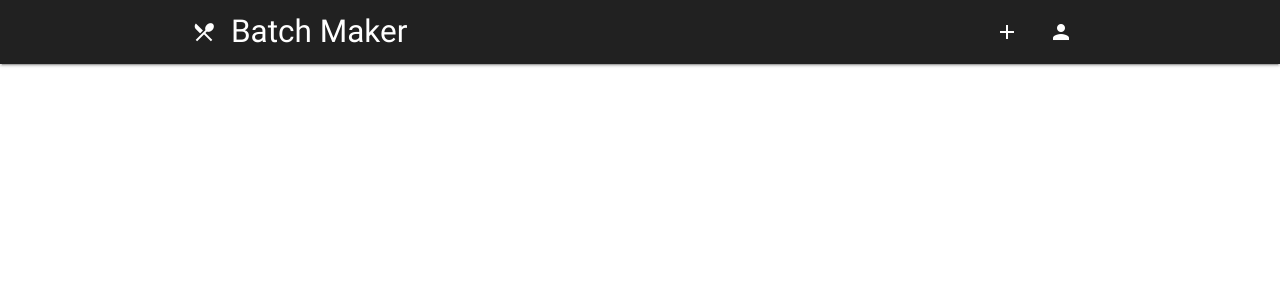
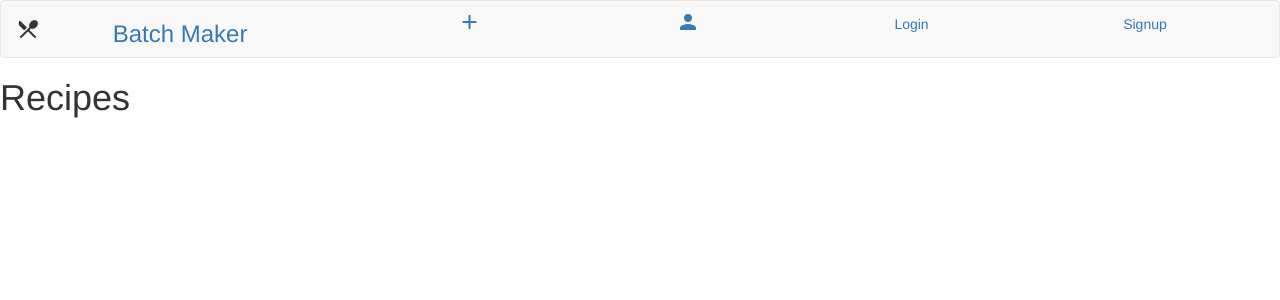
Before and after one commit to AryDavani/batch-maker, a React (Create React App) app: page / in a window 1280 px wide. Shown: the top 300 px of the page. Built offline with nearby package versions, Linux system fonts and the light colour scheme; no server answers.

Commit message:
added more actions and types for CRUD functionality

```diff
--- a/public/index.html
+++ b/public/index.html
@@ -4,7 +4,7 @@
     <meta charset="utf-8">
     <meta name="viewport" content="width=device-width, initial-scale=1, shrink-to-fit=no">
     <link rel="stylesheet" href="http://fonts.googleapis.com/icon?family=Material+Icons">
-    <link rel="stylesheet" href="https://cdnjs.cloudflare.com/ajax/libs/materialize/0.100.1/css/materialize.min.css">
+    <link rel="stylesheet" href="https://maxcdn.bootstrapcdn.com/bootstrap/3.3.7/css/bootstrap.min.css">
     <title>Batch Maker</title>
   </head>
   <body>
--- a/src/actions/types.js
+++ b/src/actions/types.js
@@ -0,0 +1,4 @@
+export const GET_RECIPES = 'GET_RECIPES';
+export const ADD_RECIPE = 'ADD_RECIPE';
+export const DELETE_RECIPE = 'DELETE_RECIPE';
+export const UPDATE_RECIPE = 'UPDATE_RECIPE';
--- a/src/components/LoginForm.js
+++ b/src/components/LoginForm.js
@@ -6,8 +6,19 @@ export default class LoginForm extends Component {
   }
   render(){
     return (
-      <div className="center-center">
-        <h1>Login Form here</h1>
+      <div className="row container">
+        <form className="col s12">
+          <div className="row">
+            <div className="input-field col s6">
+              <input type="text" className="validate" />
+              <label>Username</label>
+            </div>
+            <div className="input-field col s6">
+              <input type="password" className="validate" />
+              <label>Password</label>
+            </div>
+          </div>
+        </form>
       </div>
     )
   }
--- a/src/components/NavBar.js
+++ b/src/components/NavBar.js
@@ -1,4 +1,5 @@
 import React, {Component} from 'react';
+import {NavLink} from 'react-router-dom';
 
 export default class NavBar extends Component {
   constructor() {
@@ -6,12 +7,15 @@ export default class NavBar extends Component {
   }
   render(){
     return (
-      <nav className="grey darken-4">
-        <div className="nav-wrapper container">
-          <a href="#" className="brand-logo center-align"><i className="material-icons">local_dining</i>Batch Maker</a>
-          <ul className="right hide-on-med-and-down">
-            <li><a href="#"><i className="material-icons">add</i></a></li>
-            <li><a href="#"><i className="material-icons">person</i></a></li>
+      <nav className="navbar navbar-default">
+        <div className="container-fluid flexed">
+          <i className="material-icons">local_dining</i>
+          <NavLink to="/" className="logo flexed"><h3>Batch Maker</h3></NavLink>
+          <ul className="flexed">
+            <li><NavLink to="/add"><i className="material-icons">add</i></NavLink></li>
+            <li><NavLink to="/"><i className="material-icons">person</i></NavLink></li>
+            <li><NavLink to="/login" className="">Login</NavLink></li>
+            <li><NavLink to="/signup" className="">Signup</NavLink></li>
           </ul>
         </div>
       </nav>
--- a/src/components/RecipeForm.js
+++ b/src/components/RecipeForm.js
@@ -3,10 +3,36 @@ import React, {Component} from 'react';
 export default class RecipeForm extends Component {
   constructor() {
     super();
+
+    this.state = {
+      recipeName: '',
+
+    }
   }
   render(){
     return (
+      <div className="container-fluid well center">
+        <h2>Add a Recipe!</h2>
+        <form className="container-fluid well">
+          <input className="form-control" type="text" placeholder="Recipe Name" />
+          <input className="form-control" type="text" placeholder="Your Name" />
+          <h5>Steps</h5>
+          <div className="form-inline">
+            <input className="form-control" type="number" placeholder="Amount" />
+            <select className="custom-select mb-2 mr-sm-2 mb-sm-0" id="inlineFormCustomSelect">
+              <option selected>Unit</option>
+              <option value="1">Cups</option>
+              <option value="2">Tsp</option>
+              <option value="3">Tbsp</option>
+              <option value="3">Dash</option>
+            </select>
+            <input className="form-control" type="text" placeholder="Ingredient Name" />
+            <button className="btn btn-default"><i className="material-icons">add_box</i></button>
+            <button className="btn btn-default"><i className="material-icons">indeterminate_check_box</i></button>
 
+          </div>
+        </form>
+      </div>
     )
   }
 }
--- a/src/containers/RecipeList.js
+++ b/src/containers/RecipeList.js
@@ -4,9 +4,12 @@ export default class RecipeList extends Component {
   constructor() {
     super();
   }
+
   render(){
+
     return (
       <div>
+        <h1 className="center-align">Recipes</h1>
 
       </div>
     )
--- a/src/index.js
+++ b/src/index.js
@@ -8,6 +8,7 @@ import { BrowserRouter, Route, Switch } from 'react-router-dom';
 import HomePage from './components/HomePage';
 import LoginForm from './components/LoginForm';
 import SignupForm from './components/SignupForm';
+import RecipeForm from './components/RecipeForm';
 
 
 import reducers from './reducers';
@@ -23,6 +24,7 @@ ReactDOM.render(
         <Route exact path="/" component={HomePage} />
         <Route path="/login" component={LoginForm} />
         <Route path="/signup" component={SignupForm} />
+        <Route path="/add" component={RecipeForm} />
       </Switch>
     </BrowserRouter>
 
--- a/src/reducers/index.js
+++ b/src/reducers/index.js
@@ -1,7 +1,8 @@
 import { combineReducers } from 'redux';
+import RecipeReducer from './reducer_recipes';
 
 const rootReducer = combineReducers({
-
+  recipes: RecipeReducer
 });
 
 export default rootReducer;
--- /dev/null
+++ b/src/reducers/reducer_recipes.js
@@ -0,0 +1,30 @@
+import {GET_RECIPES, ADD_RECIPE, DELETE_RECIPE} from '../actions/types';
+
+
+const URL = "https://lill-parse-server.herokuapp.com//classes/AryRecipe";
+
+const HEADERS = {"X-Parse-Master-Key": "learntocode", "X-Parse-Application-Id": "tiygvl"};
+
+let RECIPES = fetch(URL, { headers: HEADERS}).then((response) => {
+  response.json().then((result) => {
+    console.log('data', result);
+    return result;
+  })
+})
+
+export default function(state=RECIPES, action) {
+  switch (action.type) {
+    case GET_RECIPES:
+      return state;
+
+    case ADD_RECIPE:
+      return state;
+
+    case DELETE_RECIPE:
+      return state;
+
+    default:
+      return state;
+
+  }
+}
--- a/src/styles/index.css
+++ b/src/styles/index.css
@@ -2,9 +2,42 @@ body {
   margin: 0;
   padding: 0;
 }
+
+/* materialize changes */
+
+/* label color */
+ .input-field label {
+   color: black;
+ }
+ /* label focus color */
+ .input-field input[type=text]:focus + label {
+   color: #000;
+ }
+ /* label underline focus color */
+ .input-field input[type=text]:focus {
+   border-bottom: 1px solid #000;
+   box-shadow: 0 1px 0 0 #000;
+ }
 
 .center-center {
   display: flex;
   justify-content: center;
   align-items: center;
 }
+
+.flexed {
+  width: 100%;
+  display: flex;
+  align-items: center;
+  justify-content: space-around;
+}
+.logo {
+  width: 30%;
+}
+
+ul li {
+  list-style: none;
+}
+input {
+  margin: 10px;
+}
```
Also changed, not shown: src/actions/actions.js (+54 -0 lines).
